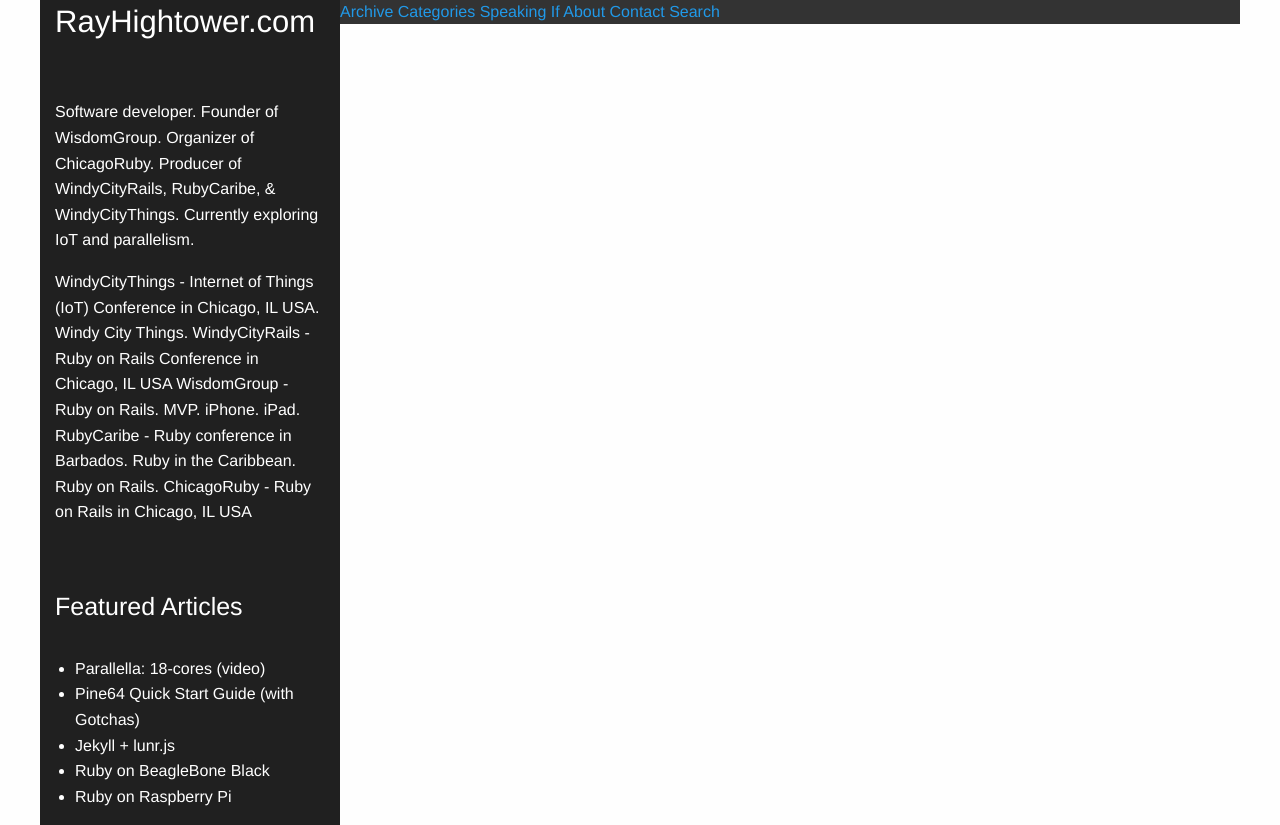
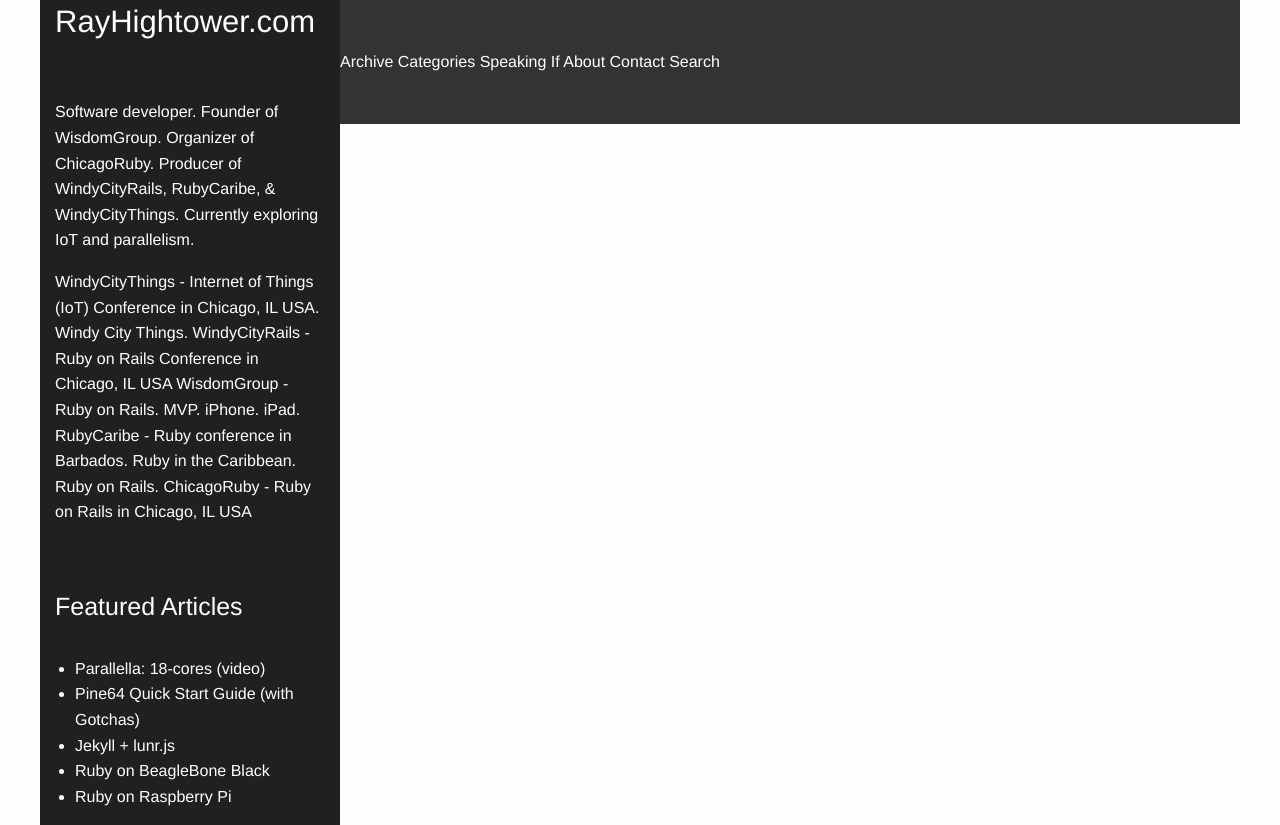
Before and after one commit to gitalry/copyme, a plain HTML site: page index.html in a window 1280 px wide. Drawn offline with Linux system fonts and the light colour scheme.

Commit message:
home good

```diff
--- a/css/app.css
+++ b/css/app.css
@@ -1,3 +1,6 @@
+
+
+
 /*this this the left dark side*/
 .leftie{
     background-color:#202020;
@@ -6,4 +9,13 @@
 /*this tis the top part with the nav*/
 .top{
     background-color: #333333;
+    display: inline;
+    padding-top: 50px;
+    padding-bottom: 50px;
+    float: right;
+
 }
+.top a {
+color: white;
+
+}
--- a/index.html
+++ b/index.html
@@ -25,7 +25,7 @@
 
       </div>
       <div class="large-9 columns">
-       <div class="row"> <div class="small-12 top">
+       <div class="row"> <div class="large-12 top">
           <a href="#">Archive</a>
 <a href="#">Categories</a>
 <a href="#">Speaking</a>
@@ -37,7 +37,7 @@
 
       </div>
     </div>
-
+      </div>
     <script src="js/vendor/jquery.js"></script>
     <script src="js/vendor/what-input.js"></script>
     <script src="js/vendor/foundation.js"></script>
```
